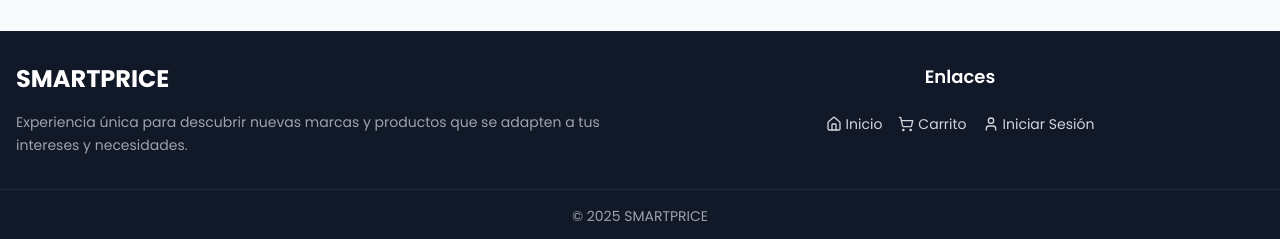
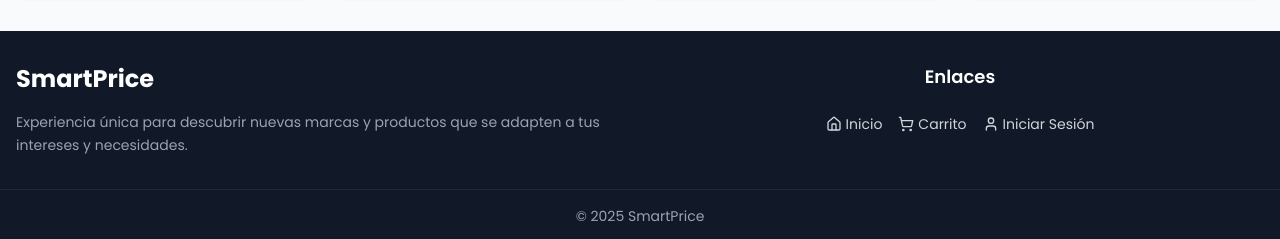
Before and after one commit to alonsoramoss/smartprice, a Next.js app: page / in a window 1280 px wide. Shown: the part 2272-2511 px from the top of the page. Built offline with nearby package versions, Linux system fonts and the light colour scheme.

Commit message:
chore: actualiza nombre SMARTPRICE a SmartPrice

```diff
--- a/app/layout.tsx
+++ b/app/layout.tsx
@@ -12,7 +12,7 @@ import "./globals.css"
 const poppins = Poppins({ subsets: ["latin"], weight: ["400", "500", "600", "700"], display: "swap", });
 
 export const metadata: Metadata = {
-  title: "SMARTPRICE",
+  title: "SmartPrice",
   description: "Compara precios de productos de primera necesidad entre distintos supermercados del Perú. Ideal para ahorrar y tomar decisiones inteligentes.",
   authors: [{ name: "Alonso Ramos", url: "https://alonsoramos.netlify.app" }],
   creator: "Alonso Ramos",
@@ -38,23 +38,23 @@ export const metadata: Metadata = {
     follow: true,
   },
   openGraph: {
-    title: "SMARTPRICE",
+    title: "SmartPrice",
     description: "Compara precios de productos de primera necesidad entre distintos supermercados del Perú. Ideal para ahorrar y tomar decisiones inteligentes.",
     url: "https://smartprice-app.vercel.app",
-    siteName: "SMARTPRICE",
+    siteName: "SmartPrice",
     images: [
       {
         url: "https://smartprice-app.vercel.app/og.jpg",
         width: 1200,
         height: 630,
-        alt: "SMARTPRICE",
+        alt: "SmartPrice",
       },
     ],
     type: "website",
   },
   twitter: {
     card: "summary_large_image",
-    title: "SMARTPRICE",
+    title: "SmartPrice",
     description: "Compara precios de productos de primera necesidad entre distintos supermercados del Perú. Ideal para ahorrar y tomar decisiones inteligentes.",
     images: ["https://smartprice-app.vercel.app/og.jpg"],
   },
--- a/app/not-found.tsx
+++ b/app/not-found.tsx
@@ -5,17 +5,17 @@ import { Button } from "@/components/ui/button"
 import { Home } from "lucide-react"
 
 export const metadata: Metadata = {
-    title: "Página no encontrada - SMARTPRICE",
+    title: "Página no encontrada - SmartPrice",
     description: "La página que buscas no existe. Vuelve al inicio para seguir comparando precios y tomando decisiones inteligentes de compra.",
     robots: {
         index: false,
         follow: false,
     },
     openGraph: {
-        title: "Página no encontrada - SMARTPRICE",
+        title: "Página no encontrada - SmartPrice",
         description: "La página que buscas no existe. Vuelve al inicio para seguir comparando precios y tomando decisiones inteligentes de compra.",
         url: "https://smartprice-app.vercel.app",
-        siteName: "SMARTPRICE",
+        siteName: "SmartPrice",
         images: [
             {
                 url: "https://smartprice-app.vercel.app/og.jpg",
@@ -27,7 +27,7 @@ export const metadata: Metadata = {
     },
     twitter: {
         card: "summary_large_image",
-        title: "Página no encontrada - SMARTPRICE",
+        title: "Página no encontrada - SmartPrice",
         description: "La página que buscas no existe. Vuelve al inicio para seguir comparando precios y tomando decisiones inteligentes de compra.",
         images: ["https://smartprice-app.vercel.app/og.jpg"],
     },
--- a/components/footer.tsx
+++ b/components/footer.tsx
@@ -13,7 +13,7 @@ export function Footer() {
                 <div className="grid grid-cols-1 sm:grid-cols-2 md:grid-cols-2 gap-8">
                     <div>
                         <div className="flex items-center mb-4">
-                            <span className="text-2xl font-bold text-white">SMARTPRICE</span>
+                            <span className="text-2xl font-bold text-white">SmartPrice</span>
                         </div>
                         <p className="text-sm leading-relaxed text-gray-400">
                             Experiencia única para descubrir nuevas marcas y productos que se adapten a tus intereses y necesidades.
@@ -50,7 +50,7 @@ export function Footer() {
 
             <div className="container mx-auto p-4">
                 <div className="flex justify-center items-center">
-                    <p className="text-sm text-gray-400">© {currentYear} SMARTPRICE</p>
+                    <p className="text-sm text-gray-400">© {currentYear} SmartPrice</p>
                 </div>
             </div>
         </footer>
--- a/components/header.tsx
+++ b/components/header.tsx
@@ -36,9 +36,9 @@ export function Header() {
         <div className="flex items-center justify-between">
           <Link href="/" className="flex items-center space-x-1" aria-label="Ir a la página principal">
             <div className="relative w-9 h-9 sm:w-10 sm:h-10">
-              <Image src="/logo.png" alt="Logo de SMARTPRICE" fill className="object-contain" />
+              <Image src="/logo.png" alt="Logo de SmartPrice" fill className="object-contain" />
             </div>
-            <span className="text-lg sm:text-xl font-bold text-gray-900">SMARTPRICE</span>
+            <span className="text-lg sm:text-xl font-bold text-gray-900">SmartPrice</span>
           </Link>
 
           <div className="flex items-center space-x-2 sm:space-x-3">
```
Also changed, not shown: public/site.webmanifest, 1 other file (tests, documents, lock files or other folders).
